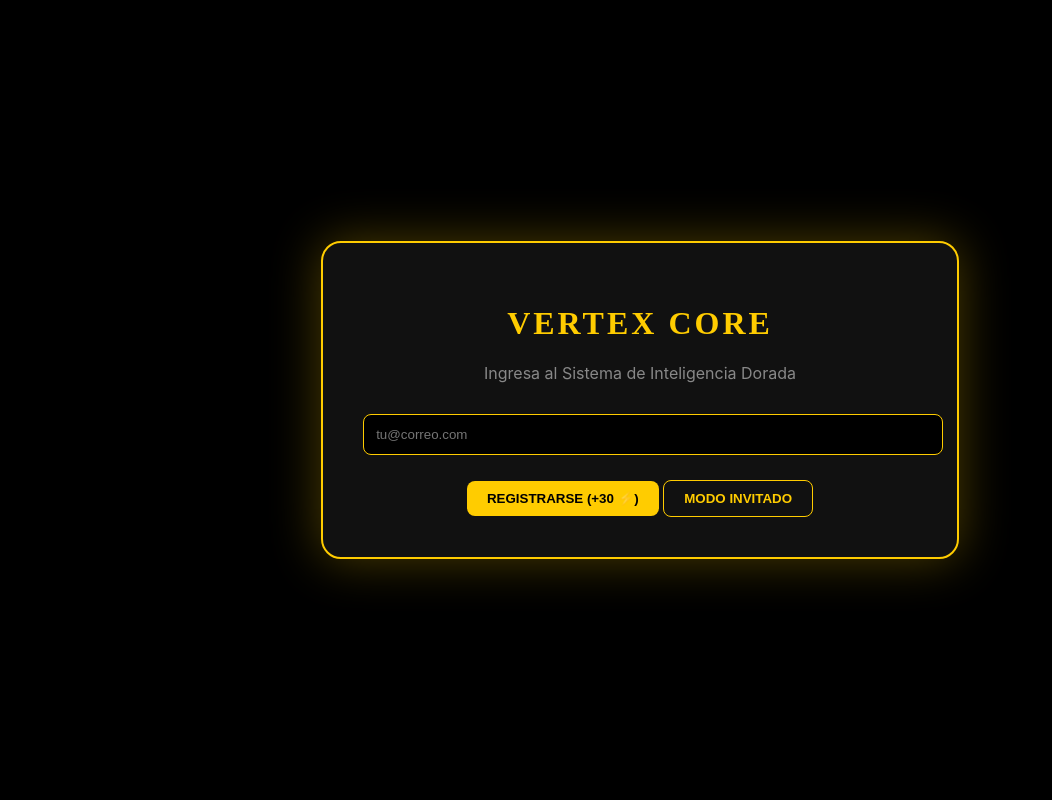
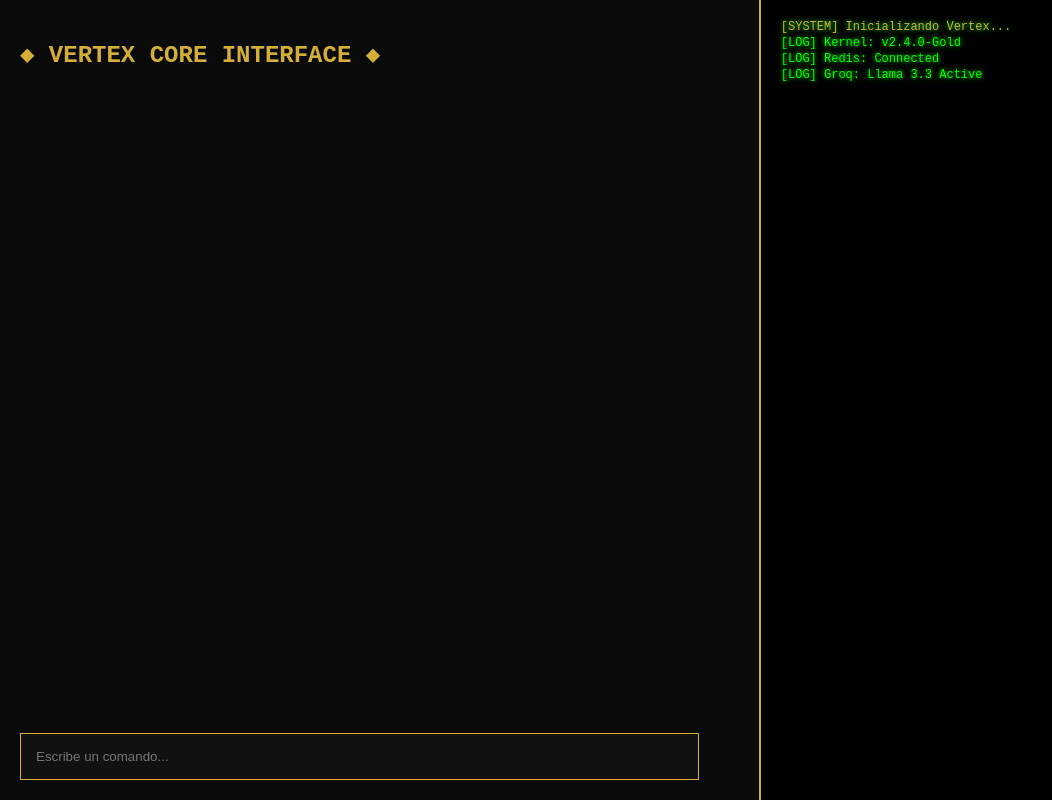
Before and after one commit to piprogramerpro-commits/Vertex-Core, a Flask app: page / in a window 1280 px wide. Shown: the whole page, without its empty margins (0-1052 px from the left). Run offline with Flask 3, Linux system fonts and the light colour scheme.

Commit message:
UI: Añadida terminal en vivo y geolocalización automática

```diff
--- a/templates/index.html
+++ b/templates/index.html
@@ -2,112 +2,64 @@
 <html lang="es">
 <head>
     <meta charset="UTF-8">
-    <title>VERTEX CORE | SYSTEM</title>
+    <title>VERTEX CORE | SYSTEM ACCESS</title>
     <style>
-        :root { --gold: #ffcc00; --gold-dark: #b8860b; --bg: #050505; }
-        body { background: var(--bg); color: #fff; font-family: 'Inter', sans-serif; margin: 0; display: flex; height: 100vh; overflow: hidden; }
-
-        /* AUTH OVERLAY */
-        #auth-overlay { position: fixed; inset: 0; background: #000; z-index: 999; display: flex; align-items: center; justify-content: center; transition: 0.5s; }
-        .auth-card { background: #111; padding: 40px; border: 2px solid var(--gold); border-radius: 20px; text-align: center; box-shadow: 0 0 50px rgba(255,204,0,0.3); }
-        .auth-card input { width: 100%; padding: 12px; margin: 15px 0; background: #000; border: 1px solid var(--gold); color: #fff; border-radius: 8px; }
-
-        /* SIDEBAR */
-        #sidebar { width: 280px; background: #000; border-right: 1px solid #222; display: flex; flex-direction: column; padding: 20px; }
-        .new-chat { border: 1px solid #444; padding: 10px; border-radius: 5px; text-align: center; cursor: pointer; transition: 0.3s; }
-        .new-chat:hover { border-color: var(--gold); background: rgba(255,204,0,0.1); }
-
-        /* MAIN CHAT */
-        #main { flex: 1; display: flex; flex-direction: column; background: radial-gradient(circle at center, #111 0%, #050505 100%); }
-        #chat-container { flex: 1; overflow-y: auto; padding: 40px 15%; scroll-behavior: smooth; }
-        .msg { margin-bottom: 30px; padding: 15px; border-radius: 10px; line-height: 1.6; max-width: 85%; }
-        .msg.user { background: rgba(255,255,255,0.05); align-self: flex-end; border-right: 3px solid #fff; }
-        .msg.vertex { background: rgba(255,204,0,0.02); align-self: flex-start; border-left: 3px solid var(--gold); box-shadow: 0 0 15px rgba(255,204,0,0.05); }
-
-        /* INPUT AREA */
-        .input-box { padding: 30px 15%; background: linear-gradient(transparent, #050505); }
-        .input-wrapper { background: #181818; border: 1px solid #333; border-radius: 15px; display: flex; padding: 10px; box-shadow: 0 10px 30px rgba(0,0,0,0.5); }
-        input#query { flex: 1; background: transparent; border: none; color: #fff; padding: 10px; outline: none; font-size: 16px; }
-
-        .btn { background: var(--gold); color: #000; border: none; padding: 10px 20px; border-radius: 8px; font-weight: bold; cursor: pointer; }
-        .btn:hover { background: #fff; box-shadow: 0 0 20px #fff; }
-        .blink { animation: blinker 1s linear infinite; color: var(--gold); }
-        @keyframes blinker { 50% { opacity: 0; } }
+        body { background: #0a0a0a; color: #d4af37; font-family: 'Courier New', monospace; display: flex; height: 100vh; margin: 0; overflow: hidden; }
+        #chat-container { width: 60%; display: flex; flex-direction: column; border-right: 2px solid #d4af37; padding: 20px; }
+        #terminal-container { width: 40%; background: #000; padding: 20px; font-size: 12px; color: #00ff00; overflow-y: auto; text-shadow: 0 0 5px #00ff00; }
+        #messages { flex-grow: 1; overflow-y: auto; margin-bottom: 20px; padding-right: 10px; }
+        .msg { margin-bottom: 15px; border-left: 2px solid #d4af37; padding-left: 10px; }
+        .user { color: #fff; }
+        .vertex { color: #d4af37; font-weight: bold; }
+        input { background: #111; border: 1px solid #d4af37; color: #fff; padding: 15px; width: 90%; outline: none; }
+        .term-line { margin-bottom: 2px; }
+        .gold { color: #d4af37; }
     </style>
 </head>
 <body>
+    <div id="chat-container">
+        <h2>◆ VERTEX CORE INTERFACE ◆</h2>
+        <div id="messages"></div>
+        <input type="text" id="userInput" placeholder="Escribe un comando..." onkeypress="if(event.key==='Enter') send()">
+    </div>
 
-<div id="auth-overlay">
-    <div class="auth-card">
-        <h1 style="color:var(--gold); font-family:serif; letter-spacing:3px;">VERTEX CORE</h1>
-        <p style="color:#888;">Ingresa al Sistema de Inteligencia Dorada</p>
-        <input type="email" id="email" placeholder="tu@correo.com">
-        <button class="btn" onclick="start(true)">REGISTRARSE (+30 ⚡)</button>
-        <button class="btn" style="background:none; color:var(--gold); border:1px solid var(--gold); margin-top:10px;" onclick="start(false)">MODO INVITADO</button>
+    <div id="terminal-container" id="terminal">
+        <div class="term-line gold">[SYSTEM] Inicializando Vertex...</div>
+        <div class="term-line">[LOG] Kernel: v2.4.0-Gold</div>
+        <div class="term-line">[LOG] Redis: Connected</div>
+        <div class="term-line">[LOG] Groq: Llama 3.3 Active</div>
+        <div id="log-output"></div>
     </div>
-</div>
 
-<div id="sidebar">
-    <div class="new-chat">+ New Synthesis</div>
-    <div style="margin-top:auto; padding:15px; border-top:1px solid #222;">
-        <div id="user-tag" style="color:var(--gold); font-size:12px; margin-bottom:5px;"></div>
-        <div style="font-size:18px;">⚡ <span id="spark-count">--</span></div>
-    </div>
-</div>
+    <script>
+        function logToTerminal(text) {
+            const out = document.getElementById('log-output');
+            out.innerHTML += `<div class="term-line"> > ${text}</div>`;
+            document.getElementById('terminal-container').scrollTop = out.scrollHeight;
+        }
 
-<div id="main">
-    <div id="chat-container"></div>
-    <div class="input-box">
-        <div class="input-wrapper">
-            <input type="text" id="query" placeholder="Escribe tu comando aquí..." autocomplete="off">
-            <button class="btn" onclick="send()">↑</button>
-        </div>
-    </div>
-</div>
+        async function send() {
+            const input = document.getElementById('userInput');
+            const query = input.value;
+            if(!query) return;
 
-<script>
-    let session = { email: '', registered: false };
+            const msgDiv = document.getElementById('messages');
+            msgDiv.innerHTML += `<div class="msg user"><b>TÚ:</b> ${query}</div>`;
+            input.value = '';
 
-    function start(reg) {
-        const email = document.getElementById('email').value;
-        if(reg && !email) return alert("Email requerido.");
-        session.email = email || "guest_" + Math.random().toString(10).slice(2,6);
-        session.registered = reg;
-        document.getElementById('user-tag').innerText = session.email.toUpperCase();
-        document.getElementById('auth-overlay').style.opacity = '0';
-        setTimeout(() => document.getElementById('auth-overlay').style.display = 'none', 500);
-    }
+            logToTerminal(`Enviando petición: ${query.substring(0,20)}...`);
 
-    async function send() {
-        const q = document.getElementById('query');
-        const container = document.getElementById('chat-container');
-        if(!q.value) return;
-
-        const userVal = q.value;
-        container.innerHTML += `<div class="msg user"><b>Tú:</b><br>${userVal}</div>`;
-        q.value = "";
-
-        const vDiv = document.createElement('div');
-        vDiv.className = "msg vertex";
-        vDiv.innerHTML = `<b>VERTEX CORE:</b><br><span class="blink">Sintetizando respuesta neuronal...</span>`;
-        container.appendChild(vDiv);
-        container.scrollTop = container.scrollHeight;
-
-        try {
-            const r = await fetch('/ask', {
+            const res = await fetch('/ask', {
                 method: 'POST',
                 headers: {'Content-Type': 'application/json'},
-                body: JSON.stringify({query: userVal, email: session.email, is_registered: session.registered})
+                body: JSON.stringify({query: query, email: 'gemo@vertex.core'})
             });
-            const d = await r.json();
-            vDiv.innerHTML = `<b>VERTEX CORE:</b><br>${d.vertex_response}`;
-            document.getElementById('spark-count').innerText = d.sparks_remaining;
-        } catch(e) {
-            vDiv.innerHTML = "<b>ERROR:</b> Conexión con el núcleo perdida.";
+            const data = await res.json();
+
+            logToTerminal(`Respuesta recibida de Vertex.`);
+            msgDiv.innerHTML += `<div class="msg vertex"><b>VERTEX:</b> ${data.vertex_response}</div>`;
+            msgDiv.scrollTop = msgDiv.scrollHeight;
         }
-        container.scrollTop = container.scrollHeight;
-    }
-    document.getElementById('query').addEventListener('keypress', (e) => { if(e.key === 'Enter') send(); });
-</script>
+    </script>
 </body>
 </html>
```
Also changed, not shown: modules/ia_brain.py (+21 -13 lines).
